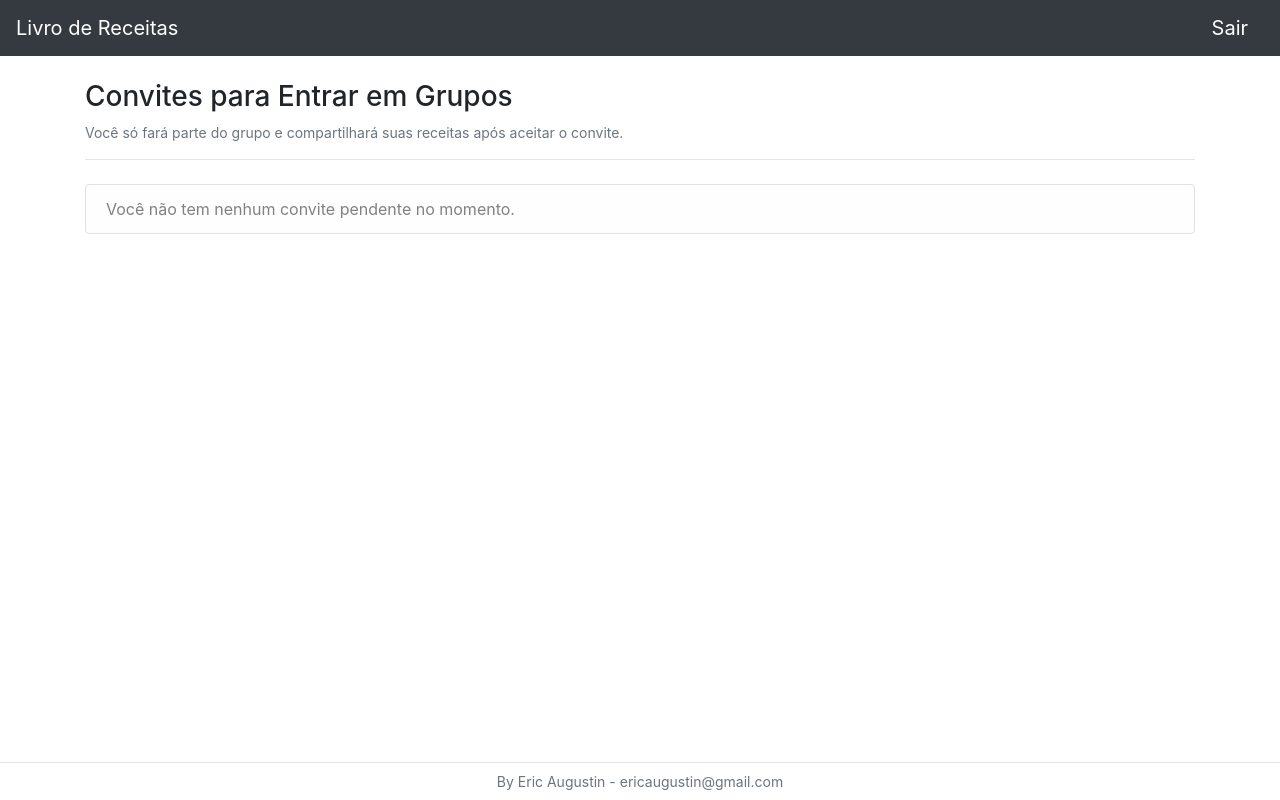
After one commit to augustin1977/Livro_Receitas, a Django app: page /grupo/convites/ in a window 1280 px wide. The commit adds this page. Run offline with Django 4.2, Linux system fonts and the light colour scheme; a user stored in the database is signed in; data comes from the database, SQL or seed files in the repository; both versions use the stored data as it was after the commit.

Commit message:
adicionando funcionalidade de aprovação de entrada em grupo

```diff
--- a/templates/menu_basico.html
+++ b/templates/menu_basico.html
@@ -2,6 +2,7 @@
 <a class="navbar-brand" href="{% url 'cadastrar_receita' %}">Cadastrar Receita</a>
 <a class="navbar-brand" href="{% url 'cadastrar_grupo' %}">Criar Grupo</a>
 <a class="navbar-brand" href="{% url 'meus_grupos_administrados' %}">Gerenciar meus Grupos</a>
+<a class="navbar-brand" href="{% url 'meus_convites' %}">Convites</a>
 {% if request.user.is_staff or request.user.grupos_administrados.exists %}
    <a class="navbar-brand" href="{% url 'cadastrar' %}">Cadastrar Usuários</a>
 {% else %}
--- a/usuarios/models.py
+++ b/usuarios/models.py
@@ -23,3 +23,11 @@ class Grupo (models.Model):
     data_criacao = models.DateTimeField(auto_now_add=True)
     def __str__(self):
         return self.nome
+
+class ConviteGrupo(models.Model):
+    grupo = models.ForeignKey(Grupo, on_delete=models.CASCADE, related_name='convites_pendentes')
+    usuario_convidado = models.ForeignKey(Usuario, on_delete=models.CASCADE, related_name='convites_recebidos')
+    data_envio = models.DateTimeField(auto_now_add=True)
+
+    def __str__(self):
+        return f"Convite de {self.grupo.nome} para {self.usuario_convidado.username}"
--- /dev/null
+++ b/usuarios/templates/meus_convites.html
@@ -0,0 +1,48 @@
+{% extends 'base.html' %}
+{% block 'titulo' %} Convites de Grupo {% endblock %}
+
+{% block 'conteudo' %}
+<div class="container mt-4 mb-5">
+    <h3>Convites para Entrar em Grupos</h3>
+    <p class="text-muted small">Você só fará parte do grupo e compartilhará suas receitas após aceitar o convite.</p>
+    <hr>
+
+    {% if convites %}
+        <div class="row">
+            <div class="col-md-8">
+                <table class="table table-hover align-middle">
+                    <thead>
+                        <tr>
+                            <th scope="col" class="text-center" style="width: 150px;">Ações</th>
+                            <th scope="col">Grupo / Família</th>
+                            <th scope="col">Data do Convite</th>
+                        </tr>
+                    </thead>
+                    <tbody>
+                        {% for convite in convites %}
+                        <tr>
+                            <td class="text-center">
+                                <a href="{% url 'responder_convite' convite.id 'aceitar' %}" class="btn btn-sm btn-success me-1" title="Aceitar">
+                                    ✓ Aceitar
+                                </a>
+                                <a href="{% url 'responder_convite' convite.id 'recusar' %}" class="btn btn-sm btn-outline-danger" title="Recusar" onclick="return confirm('Deseja recusar o convite?');">
+                                    ✕
+                                </a>
+                            </td>
+                            <td>
+                                <strong>{{ convite.grupo.nome }}</strong>
+                            </td>
+                            <td>{{ convite.data_envio|date:"d/m/Y H:i" }}</td>
+                        </tr>
+                        {% endfor %}
+                    </tbody>
+                </table>
+            </div>
+        </div>
+    {% else %}
+        <div class="alert alert-light border mt-4" role="alert">
+            Você não tem nenhum convite pendente no momento.
+        </div>
+    {% endif %}
+</div>
+{% endblock %}
--- a/usuarios/templates/meus_grupos.html
+++ b/usuarios/templates/meus_grupos.html
@@ -25,9 +25,7 @@
                 <tr>
                     <th>{{ grupo.nome }}</th>
                     <td>{{ grupo.data_criacao|date:"d/m/Y" }}</td>
-                    <td class="text-center">
-                        <span class="badge bg-secondary">{{ grupo.membros.count }}</span>
-                    </td>
+                    <td class="text-center"> {{ grupo.membros.count }}  </td>
                     <td class="text-center">
                         <a href="{% url 'gerenciar_grupo' grupo.id %}" class="btn btn-sm btn-outline-primary">
                             Gerenciar Membros
--- a/usuarios/url.py
+++ b/usuarios/url.py
@@ -13,4 +13,8 @@ urlpatterns = [
     path('grupo/gerenciar/<int:grupo_id>/', views.gerenciar_grupo, name='gerenciar_grupo'),
     path('grupo/adicionar-membro/<int:grupo_id>/', views.adicionar_membro, name='adicionar_membro'),
     path('grupo/meus-grupos/', views.meus_grupos_administrados, name='meus_grupos_administrados'),
+    path('grupo/<int:grupo_id>/remover-membro/<int:usuario_id>/', views.remover_membro, name='remover_membro'),
+    path('grupo/adicionar-membro/<int:grupo_id>/', views.adicionar_membro, name='adicionar_membro'),
+    path('grupo/convites/', views.meus_convites, name='meus_convites'),
+    path('grupo/convites/responder/<int:convite_id>/<str:acao>/', views.responder_convite, name='responder_convite'),
 ]
--- a/usuarios/views.py
+++ b/usuarios/views.py
@@ -1,6 +1,6 @@
 from django.shortcuts import render, redirect, get_object_or_404
 from django.http import HttpResponse
-from .models import Usuario,Tipo,Grupo
+from .models import *
 from django.shortcuts import redirect
 from hashlib import sha256
 from django.contrib.auth import authenticate
@@ -160,57 +160,114 @@ def cadastrar_grupo(request):
 @usuario_obrigatorio
 def gerenciar_grupo(request, grupo_id):
     try:
-        grupo = Grupo.objects.get( id=grupo_id)
-        print(grupo)
+        grupo = Grupo.objects.get(id=grupo_id)
     except:
         messages.error(request, "Erro ao acessar o grupo desejado.")
-        return redirect('/receita/home/')
+        return redirect('meus_grupos_administrados')
 
     # Trava de segurança: apenas membros ou administradores gerais podem ver o grupo
-    if request.user not in grupo.membros.all() and not request.user.is_staff:
+    if request.user not in grupo.membros.all(): # and not request.user.is_staff:
         messages.error(request, "Você não tem permissão para acessar este grupo.")
-        return redirect('/receita/home/')
+        return redirect('meus_grupos_administrados')
 
     return render(request, "gerenciar_grupo.html", {'grupo': grupo})
 
 @usuario_obrigatorio
 def adicionar_membro(request, grupo_id):
-    if request.method == "POST":
+    if request.method != "POST":
+        return redirect('meus_grupos_administrados')
+
+    try:
+        grupo = Grupo.objects.get(id=grupo_id)
+    except Exception:
+        messages.error(request, "Grupo não encontrado.")
+        return redirect('meus_grupos_administrados')
+
+    # Trava de segurança: apenas administradores do grupo ou admin geral
+    if request.user not in grupo.administradores.all() and not request.user.is_staff:
+        messages.error(request, "Permissão negada.")
+        return redirect('gerenciar_grupo', grupo_id=grupo.id)
+
+    busca = request.POST.get('busca', '').strip()
+
+    # Busca o usuário alvo
+    try:
+        usuario_alvo = Usuario.objects.get(username=busca)
+    except Usuario.DoesNotExist:
         try:
-            grupo = Grupo.objects.get(id=grupo_id)
-        except Exception as e:
-            messages.error(request, f"Erro ao acessar o grupo desejado.")
-            return redirect('/receita/home/')
-
-
-        # Trava de segurança: apenas administradores do grupo ou admin geral podem pôr pessoas
-        if request.user not in grupo.administradores.all() and not request.user.is_staff:
-            messages.error(request, "Apenas administradores do grupo podem adicionar membros.")
+            usuario_alvo = Usuario.objects.get(email=busca)
+        except Usuario.DoesNotExist:
+            messages.error(request, f"Usuário '{busca}' não encontrado.")
             return redirect('gerenciar_grupo', grupo_id=grupo.id)
 
-        busca = request.POST.get('busca', '').strip()
+    # Verifica se já é membro
+    if usuario_alvo in grupo.membros.all():
+        messages.warning(request, f"'{usuario_alvo.username}' já faz parte deste grupo.")
+        return redirect('gerenciar_grupo', grupo_id=grupo.id)
 
-        # Procura por nickname (username) ou e-mail
-        try:
-            novo_membro = Usuario.objects.get(username=busca)
-        except Usuario.DoesNotExist:
-            try:
-                novo_membro = Usuario.objects.get(email=busca)
-            except Usuario.DoesNotExist:
-                messages.error(request, f"Nenhum usuário encontrado com o login ou e-mail '{busca}'.")
-                return redirect('gerenciar_grupo', grupo_id=grupo.id)
+    # Verifica se já existe um convite pendente para ele neste mesmo grupo
+    if ConviteGrupo.objects.filter(grupo=grupo, usuario_convidado=usuario_alvo).exists():
+        messages.warning(request, f"Já existe um convite pendente para '{usuario_alvo.username}'.")
+        return redirect('gerenciar_grupo', grupo_id=grupo.id)
 
-        if novo_membro in grupo.membros.all():
-            messages.warning(request, f"O usuário '{novo_membro.username}' os dados já faz parte deste grupo.")
-        else:
-            grupo.membros.add(novo_membro)
-            messages.success(request, f"Usuário '{novo_membro.username}' adicionado ao grupo com sucesso.")
+    # Em vez de adicionar direto, cria o convite pendente
+    ConviteGrupo.objects.create(grupo=grupo, usuario_convidado=usuario_alvo)
+    messages.success(request, f"Convite enviado para '{usuario_alvo.username}'. Aguardando aprovação dele.")
+    return redirect('gerenciar_grupo', grupo_id=grupo.id)
 
-    return redirect('gerenciar_grupo', grupo_id=grupo_id)
+@usuario_obrigatorio
+def meus_convites(request):
+    # Lista todos os convites direcionados ao usuário logado
+    convites = ConviteGrupo.objects.filter(usuario_convidado=request.user).order_by('-data_envio')
+    return render(request, "meus_convites.html", {'convites': convites})
+@usuario_obrigatorio
+def responder_convite(request, convite_id, acao):
+    try:
+        convite = ConviteGrupo.objects.get(id=convite_id, usuario_convidado=request.user)
+    except Exception:
+        messages.error(request, "Convite não encontrado ou já processado.")
+        return redirect('meus_convites')
 
+    if acao == 'aceitar':
+        convite.grupo.membros.add(request.user)
+        messages.success(request, f"Você agora faz parte do grupo '{convite.grupo.nome}'!")
+    else:
+        messages.info(request, f"Convite para o grupo '{convite.grupo.nome}' recusado.")
+
+    # Apaga o convite do banco após processar a decisão
+    convite.delete()
+    return redirect('meus_convites')
 @usuario_obrigatorio
 def meus_grupos_administrados(request):
     # Filtra os grupos onde o usuário logado é um dos administradores
     grupos = Grupo.objects.filter(administradores=request.user).order_by('-data_criacao')
 
     return render(request, "meus_grupos.html", {'grupos': grupos})
+
+@usuario_obrigatorio
+def remover_membro(request, grupo_id, usuario_id):
+    # Tratamento de erro customizado sem telas de erro técnicas do Django
+    try:
+        grupo = Grupo.objects.get(id=grupo_id)
+        usuario_alvo = Usuario.objects.get(id=usuario_id)
+    except Exception as e:
+        messages.error(request, "Erro ao acessar o grupo ou usuário desejado.")
+        return redirect('meus_grupos_administrados')
+
+    # Trava de segurança: usa o campo correto 'administradores'
+    if request.user not in grupo.administradores.all() and not request.user.is_staff:
+        messages.error(request, "Você não tem permissão para remover membros deste grupo.")
+        return redirect('gerenciar_grupo', grupo_id=grupo.id)
+
+    # Impede que o administrador se remova por acidente
+    if usuario_alvo == request.user:
+        messages.error(request, "Você não pode se remover do grupo por este botão.")
+        return redirect('gerenciar_grupo', grupo_id=grupo.id)
+
+    # Remove o usuário da lista de membros e de administradores
+    grupo.membros.remove(usuario_alvo)
+    if usuario_alvo in grupo.administradores.all():
+        grupo.administradores.remove(usuario_alvo)
+
+    messages.success(request, f"Usuário '{usuario_alvo.username}' foi removido do grupo.")
+    return redirect('gerenciar_grupo', grupo_id=grupo.id)
```
Also changed, not shown: usuarios/templates/gerenciar_grupo.html (+37 -9 lines), db.sqlite3, usuarios/migrations/0008_convitegrupo.py (added).
